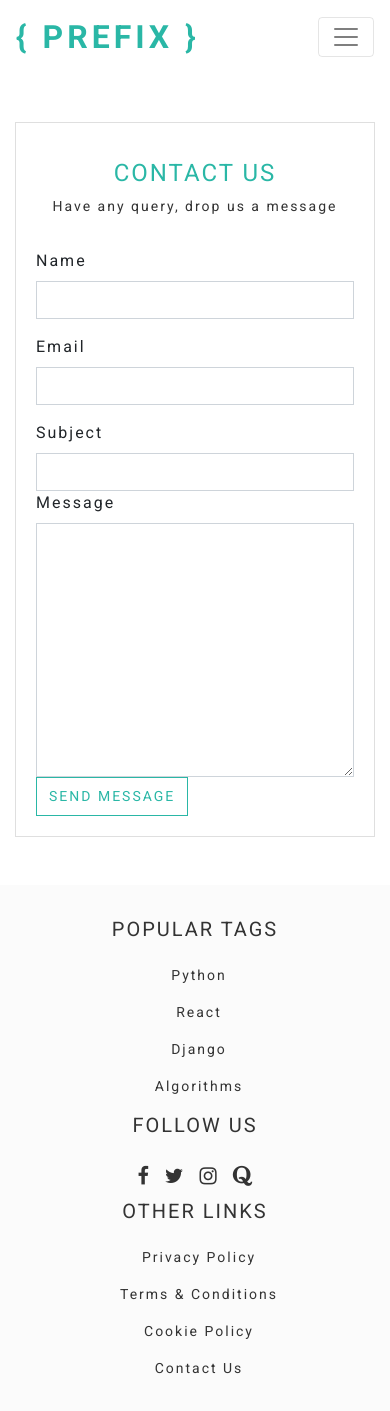
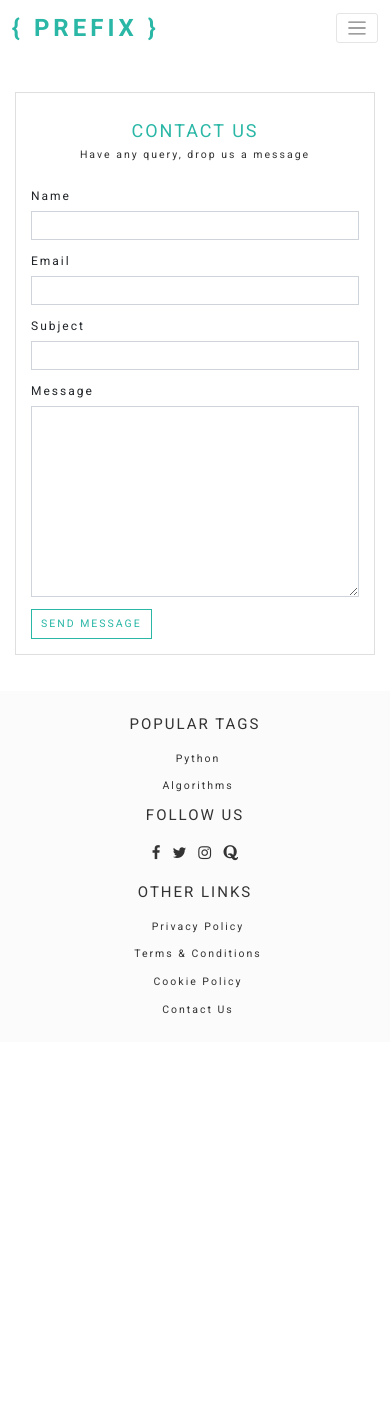
Before and after one commit to abhay-tiwari/dev_prefix, a Django app: page /contact-us/ in a window 390 px wide. After the commit the page ends 1014 px from the top, so only its background shows below. Run offline with Django 3.2, Linux system fonts and the light colour scheme; some libraries are stand-ins or nearby versions.

Commit message:
fixed footer and contact page for mobile and mobile fonts.

```diff
--- a/dev_prefix/static/css/styles.css
+++ b/dev_prefix/static/css/styles.css
@@ -556,3 +556,9 @@ body {
     font-size: 1rem;
     font-weight: 700;
 }
+
+@media screen and (max-width: 991px) {
+    :root {
+        font-size: 12px;
+    }
+}
--- a/templates/contacts/contact.html
+++ b/templates/contacts/contact.html
@@ -47,14 +47,14 @@
 
                         <div class="col-lg-6 col-12">
                             <div class="row">
-                                <div class="col-12">
+                                <div class="col-12 mt-3 mt-lg-0">
                                     <label for="message">Message</label>
                                     <textarea name="message" id="message" class="form-control" cols="30" rows="10"></textarea>
                                 </div>
                             </div>
                         </div>
 
-                        <div class="col-12">
+                        <div class="col-12 mt-lg-0 mt-3">
                             <button type="submit" class="btn btn-primary-outline">Send Message</button>
                         </div>
                     </div>
--- a/templates/partials/_footer.html
+++ b/templates/partials/_footer.html
@@ -7,12 +7,12 @@
                     <li class="nav-item">
                       <a class="nav-link" href="{% url 'category' 'python' %}">Python</a>
                     </li>
-                    <li class="nav-item">
+                    <!-- <li class="nav-item">
                       <a class="nav-link" href="{% url 'category' 'react' %}">React</a>
-                    </li>
-                    <li class="nav-item">
+                    </li> -->
+                    <!-- <li class="nav-item">
                       <a class="nav-link" href="{% url 'category' 'django' %}">Django</a>
-                    </li>
+                    </li> -->
                     <li class="nav-item">
                         <a class="nav-link" href="{% url 'category' 'algorithms' %}">Algorithms</a>
                     </li>
@@ -48,7 +48,7 @@
                 </div>
             </div>
 
-            <div class="col-md-4 col-12 other-links">
+            <div class="col-md-4 col-12 other-links mt-3 mt-md-0">
                 <h3>Other Links</h3>
                 <ul class="nav flex-column">
                     <!-- <li class="nav-item">
```
Also changed, not shown: templates/partials/_recent-posts.html (+4 -4 lines).
